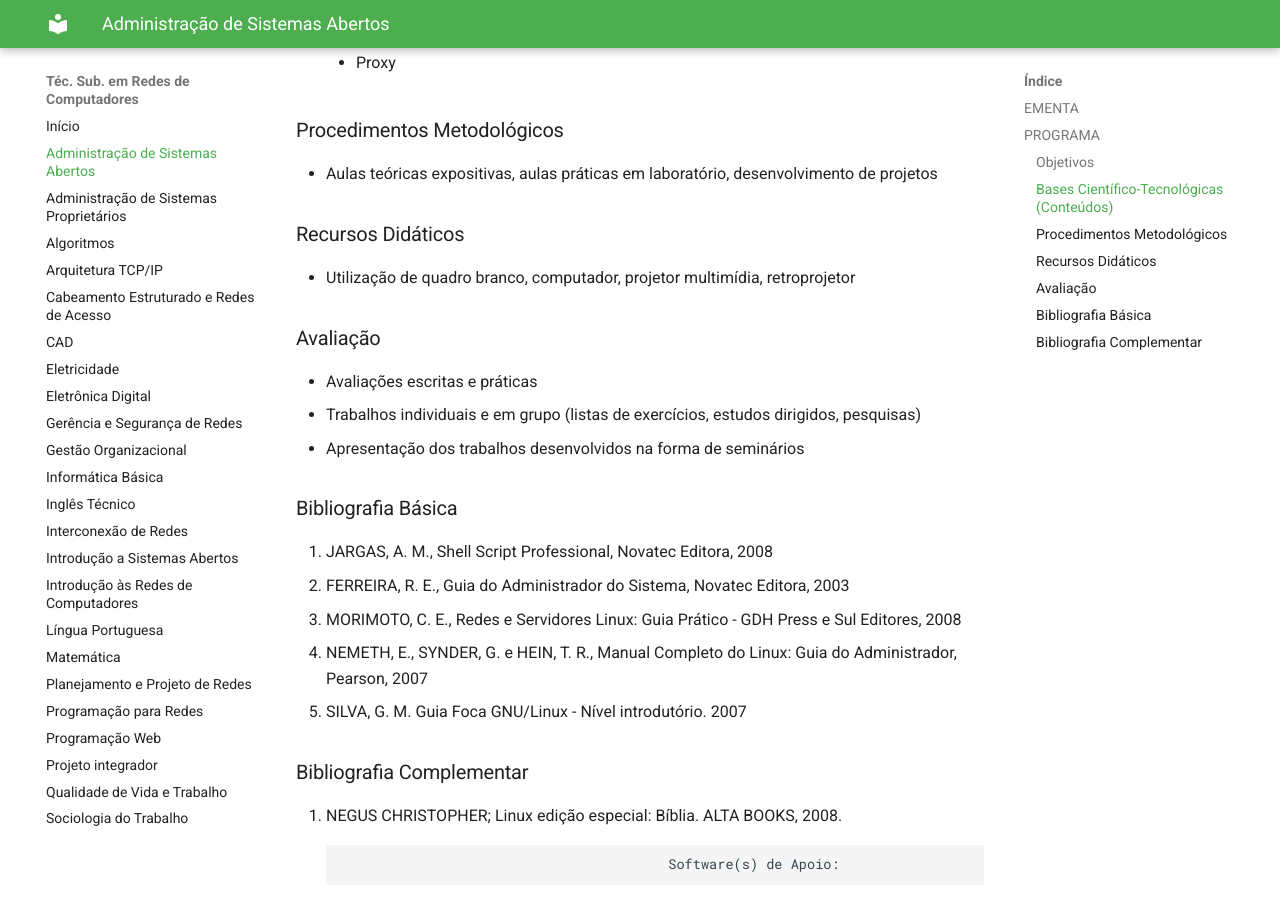
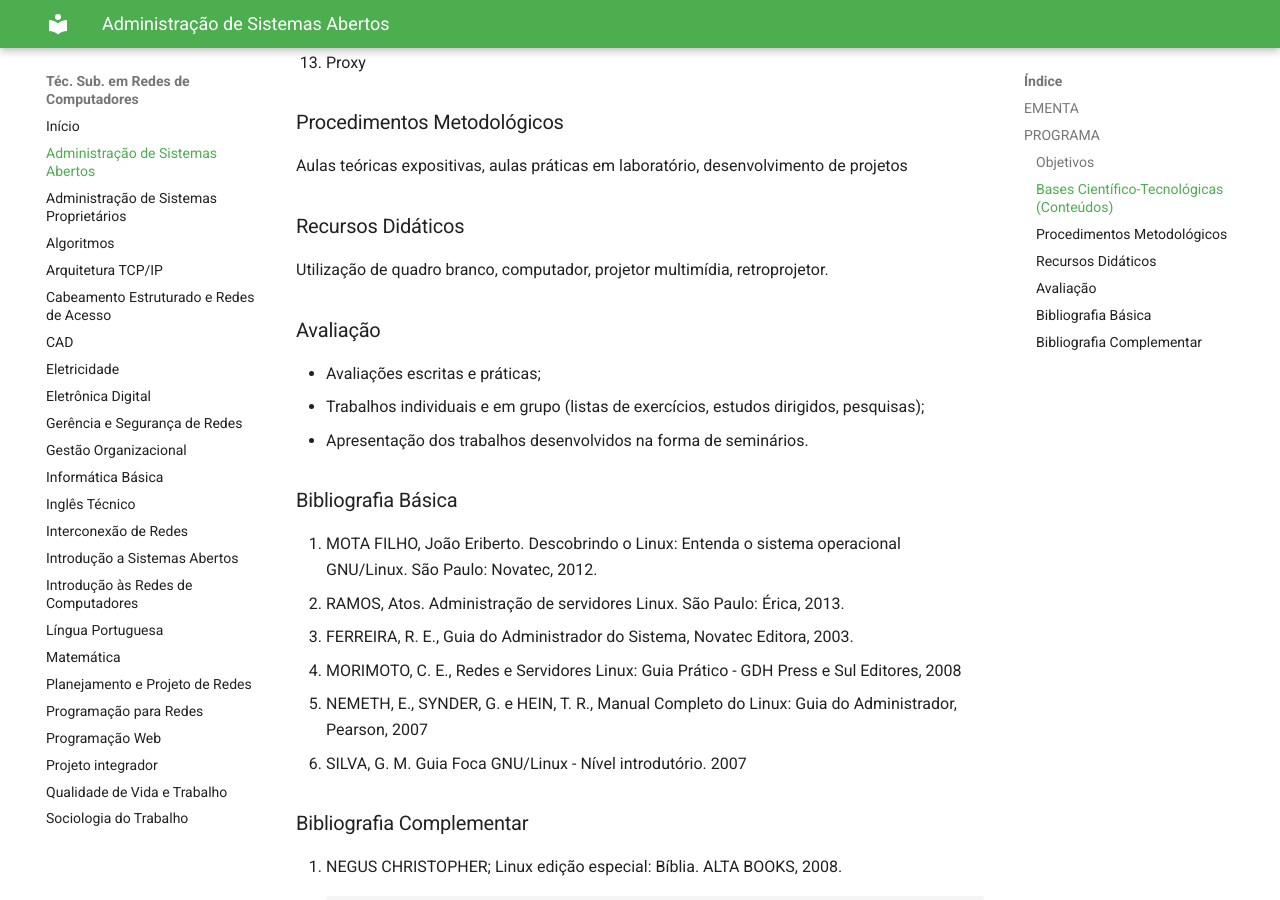
Before and after one commit to jurandysoares/tec_sub_redes, an MkDocs documentation site: the page built from docs/administracao-de-sistemas-abertos.md, in a window 1280 px wide and 900 px high, scrolled down 1042 px. Built offline with MkDocs 1.6.1 and Material for MkDocs 9.7.7, drawn with Linux system fonts in a browser that asks for light colours; some of the changed text lies outside the part shown.

Commit message:
fix: Referências principais para ASA

```diff
--- a/docs/administracao-de-sistemas-abertos.md
+++ b/docs/administracao-de-sistemas-abertos.md
@@ -7,52 +7,54 @@
 ## EMENTA
 
 Proporcionar ao aluno o conhecimento necessário para instalar, configurar e administrar sistemas abertos com
-base nos seus principais serviços
+base nos seus principais serviços.
 
 ## PROGRAMA
 ### Objetivos
 
-* Conhecer o modo de funcionamento dos serviços de redes
-* Aprender a instalar e configurar os principais serviços Linux
+- Conhecer o modo de funcionamento dos serviços de redes
+- Aprender a instalar e configurar os principais serviços Linux
 
 ### Bases Científico-Tecnológicas (Conteúdos)
 
 1. Configuração do ambiente de Rede
 2. Administração de serviços de rede
-    * Sistema de Nomes de Domínio (DNS)
-    * Servidor Web (HTTP)
-    * Servidor de Log (Syslog/Logrotate)
-    * Servidor de Acesso remoto seguro (SSH)
-    * Transferência de arquivos (FTP)
-    * Correio eletrônico (SMTP e POP3)
-    * Atribuição dinâmica de endereços IP (DHCP)
-    * Servidores de arquivo NSF e Samba
-    * Servidor de impressão
-    * Serviços de autenticação
-    * Proxy
+
+   - Sistema de Nomes de Domínio (DNS)
+   - Servidor Web (HTTP)
+   - Servidor de Log (Syslog/Logrotate)
+   - Servidor de Acesso remoto seguro (SSH)
+   - Transferência de arquivos (FTP)
+   - Correio eletrônico (SMTP e POP3)
+   - Atribuição dinâmica de endereços IP (DHCP)
+   - Servidores de arquivo NSF e Samba
+   - Servidor de impressão
+   - Serviços de autenticação
+   - Proxy
 
 ### Procedimentos Metodológicos
 
-* Aulas teóricas expositivas, aulas práticas em laboratório, desenvolvimento de projetos
+Aulas teóricas expositivas, aulas práticas em laboratório, desenvolvimento de projetos
 
 ### Recursos Didáticos
 
-* Utilização de quadro branco, computador, projetor multimídia, retroprojetor
+Utilização de quadro branco, computador, projetor multimídia, retroprojetor.
 
 ### Avaliação
 
-* Avaliações escritas e práticas
-* Trabalhos individuais e em grupo (listas de exercícios, estudos dirigidos, pesquisas)
-* Apresentação dos trabalhos desenvolvidos na forma de seminários
+- Avaliações escritas e práticas;
+- Trabalhos individuais e em grupo (listas de exercícios, estudos dirigidos, pesquisas);
+- Apresentação dos trabalhos desenvolvidos na forma de seminários.
 
 ### Bibliografia Básica
 
-1.   JARGAS, A. M., Shell Script Professional, Novatec Editora, 2008
-2.   FERREIRA, R. E., Guia do Administrador do Sistema, Novatec Editora, 2003
-3.   MORIMOTO, C. E., Redes e Servidores Linux: Guia Prático - GDH Press e Sul Editores, 2008
-4.   NEMETH, E., SYNDER, G. e HEIN, T. R., Manual Completo do Linux: Guia do Administrador, Pearson,
-     2007
-5.   SILVA, G. M. Guia Foca GNU/Linux - Nível introdutório. 2007
+
+1. MOTA FILHO, João Eriberto. Descobrindo o Linux: Entenda o sistema operacional GNU/Linux. São Paulo: Novatec, 2012.
+2. RAMOS, Atos. Administração de servidores Linux. São Paulo: Érica, 2013.
+3. FERREIRA, R. E., Guia do Administrador do Sistema, Novatec Editora, 2003.
+4.   MORIMOTO, C. E., Redes e Servidores Linux: Guia Prático - GDH Press e Sul Editores, 2008
+5.   NEMETH, E., SYNDER, G. e HEIN, T. R., Manual Completo do Linux: Guia do Administrador, Pearson, 2007
+6.   SILVA, G. M. Guia Foca GNU/Linux - Nível introdutório. 2007
 
 ### Bibliografia Complementar
 
```
